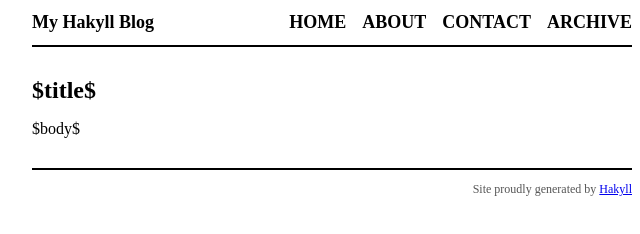
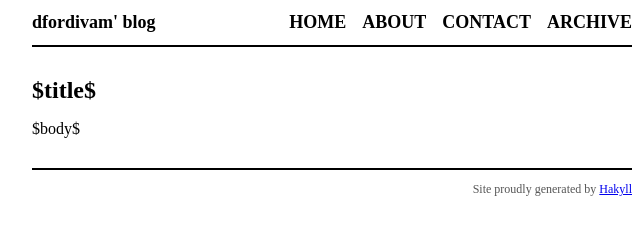
Before and after one commit to dfordivam/dfordivam.github.io, a plain HTML site: page templates/default.html in a window 1280 px wide. Shown: the full height of the page, 308-948 px from the left. Drawn offline with Linux system fonts and the light colour scheme.

```diff
--- a/templates/default.html
+++ b/templates/default.html
@@ -4,13 +4,13 @@
 <html xmlns="http://www.w3.org/1999/xhtml" xml:lang="en" lang="en">
     <head>
         <meta http-equiv="Content-Type" content="text/html; charset=UTF-8" />
-        <title>My Hakyll Blog - $title$</title>
+        <title>dfordivam' blog - $title$</title>
         <link rel="stylesheet" type="text/css" href="/css/default.css" />
     </head>
     <body>
         <div id="header">
             <div id="logo">
-                <a href="/">My Hakyll Blog</a>
+                <a href="/">dfordivam' blog</a>
             </div>
             <div id="navigation">
                 <a href="/">Home</a>
```
Also changed, not shown: index.html (+1 -7 lines), 7 other files.
